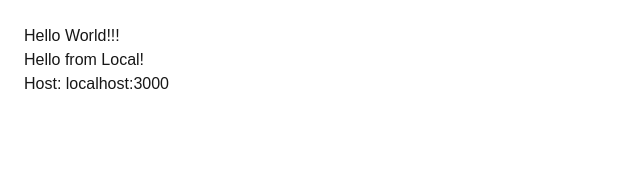
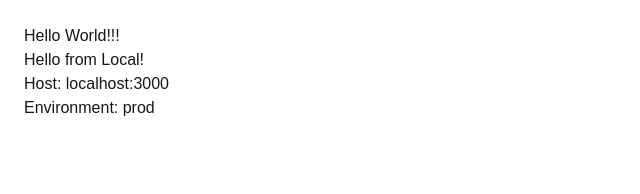
Before and after one commit to Team-Osmity/osmity-web-frontend, a Next.js app: page / in a window 1280 px wide. Shown: the top 194 px of the page, without its empty margins (0-640 px from the left). Built offline with nearby package versions, Linux system fonts and the light colour scheme.

Commit message:
show dev

```diff
--- a/src/app/page.tsx
+++ b/src/app/page.tsx
@@ -4,6 +4,10 @@ export default async function Home() {
   const h = await headers();
   const host = h.get("host") ?? "";
 
+  // ========== 環境変数の取得 ==========
+  const appEnv = process.env.NEXT_PUBLIC_APP_ENV ?? "prod";
+
+  // ========== メッセージ（既存ロジック） ==========
   let message = "Hello from Local!";
   if (host.includes("osmity")) {
     message = "Hello Osmity!";
@@ -13,9 +17,26 @@ export default async function Home() {
 
   return (
     <main style={{ padding: 24 }}>
+      {/* ===== Dev 環境のときだけ表示 ===== */}
+      {appEnv === "dev" && (
+        <div
+          style={{
+            background: "red",
+            color: "white",
+            padding: "8px",
+            marginBottom: "16px",
+            borderRadius: "4px",
+          }}
+        >
+          現在は開発環境（DEV）です
+        </div>
+      )}
+
       <h1>Hello World!!!</h1>
       <h1>{message}</h1>
+
       <p>Host: {host}</p>
+      <p>Environment: {appEnv}</p>
     </main>
   );
 }
```
